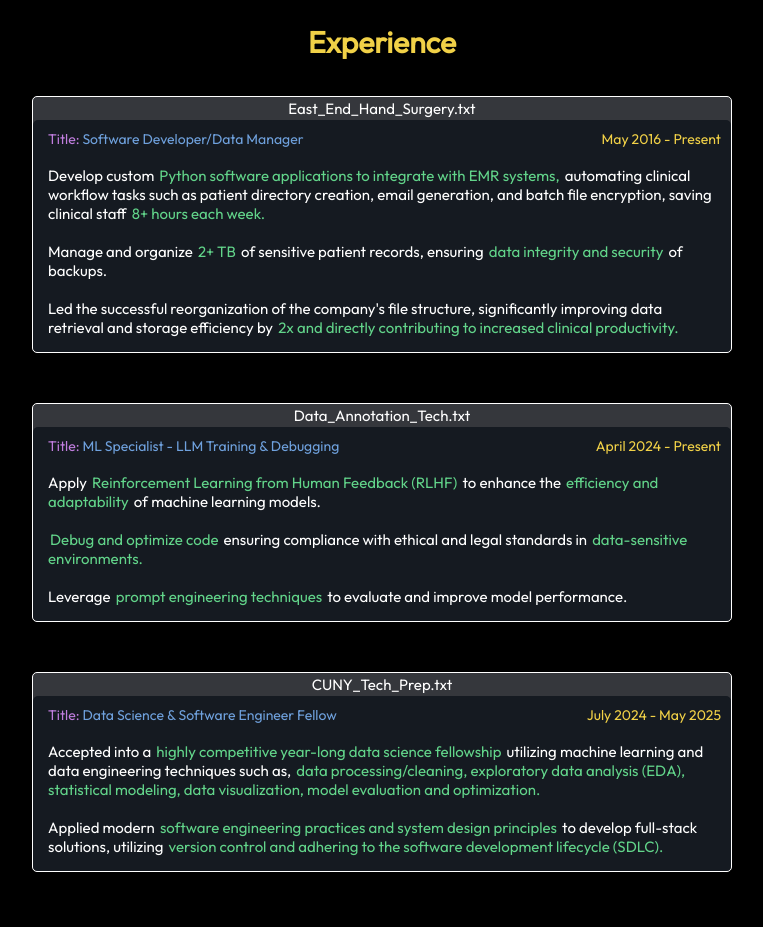
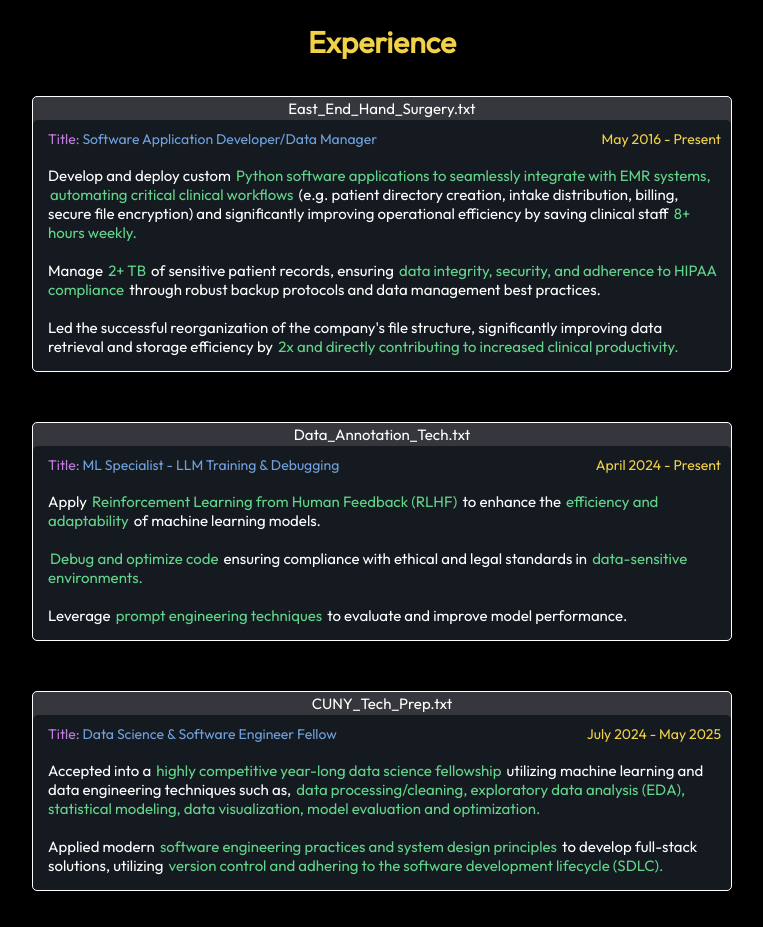
Before and after one commit to Claudio-Perinuzzi/portfolio-website, a React (Vite) app: page / in a window 1280 px wide. Shown: the part 1040-1967 px from the top of the page, without its empty margins (258-1021 px from the left). Built offline with nearby package versions, Linux system fonts and the light colour scheme.

Commit message:
updated experiences

```diff
--- a/src/components/Experience/experienceData.js
+++ b/src/components/Experience/experienceData.js
@@ -1,24 +1,25 @@
 export const experienceData = [
     {
         fileName: 'East_End_Hand_Surgery.txt',
-        title: 'Software Developer/Data Manager',
+        title: 'Software Application Developer/Data Manager',
         time: 'May 2016 - Present',
         description: [
-            { text: 'Develop custom ', highlight: false },
-            { text: 'Python software applications to integrate with EMR systems, ', highlight: true },
-            { text: 'automating clinical workflow tasks such as patient directory creation, email generation, and batch file encryption, saving clinical staff ', highlight: false },
-            { text: '8+ hours each week.', highlight: true },
+            { text: 'Develop and deploy custom ', highlight: false },
+            { text: 'Python software applications to seamlessly integrate with EMR systems, ', highlight: true },
+            { text: 'automating critical clinical workflows ', highlight: true },
+            { text: '(e.g. patient directory creation, intake distribution, billing, secure file encryption) and significantly improving operational efficiency by saving clinical staff ', highlight: false },
+            { text: '8+ hours weekly.', highlight: true },
             { text: '', break: true },
             { text: '', break: true },
-            { text: 'Manage and organize ', highlight: false },
+            { text: 'Manage ', highlight: false },
             { text: '2+ TB ', highlight: true },
             { text: 'of sensitive patient records, ensuring ', highlight: false },
-            { text: 'data integrity and security ', highlight: true },
-            { text: 'of backups.', highlight: false },
+            { text: 'data integrity, security, and adherence to HIPAA compliance ', highlight: true },
+            { text: 'through robust backup protocols and data management best practices.', highlight: false },
             { text: '', break: true },
             { text: '', break: true },
-            { text: "Led the successful reorganization of the company's file structure, significantly improving data retrieval and storage efficiency by", highlight: false },
-            { text: ' 2x and directly contributing to increased clinical productivity.', highlight: true },
+            { text: "Led the successful reorganization of the company's file structure, significantly improving data retrieval and storage efficiency by ", highlight: false },
+            { text: '2x and directly contributing to increased clinical productivity.', highlight: true },
         ]
     },
     {
```
